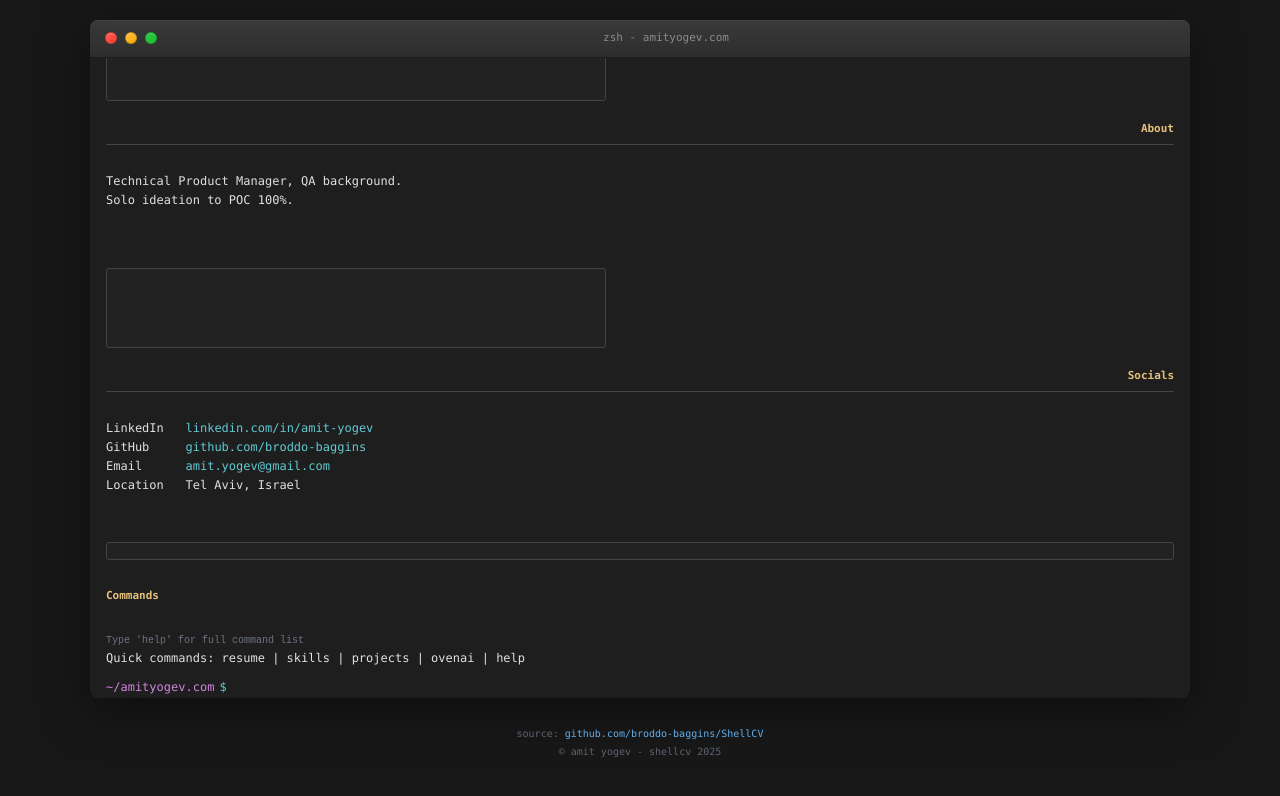
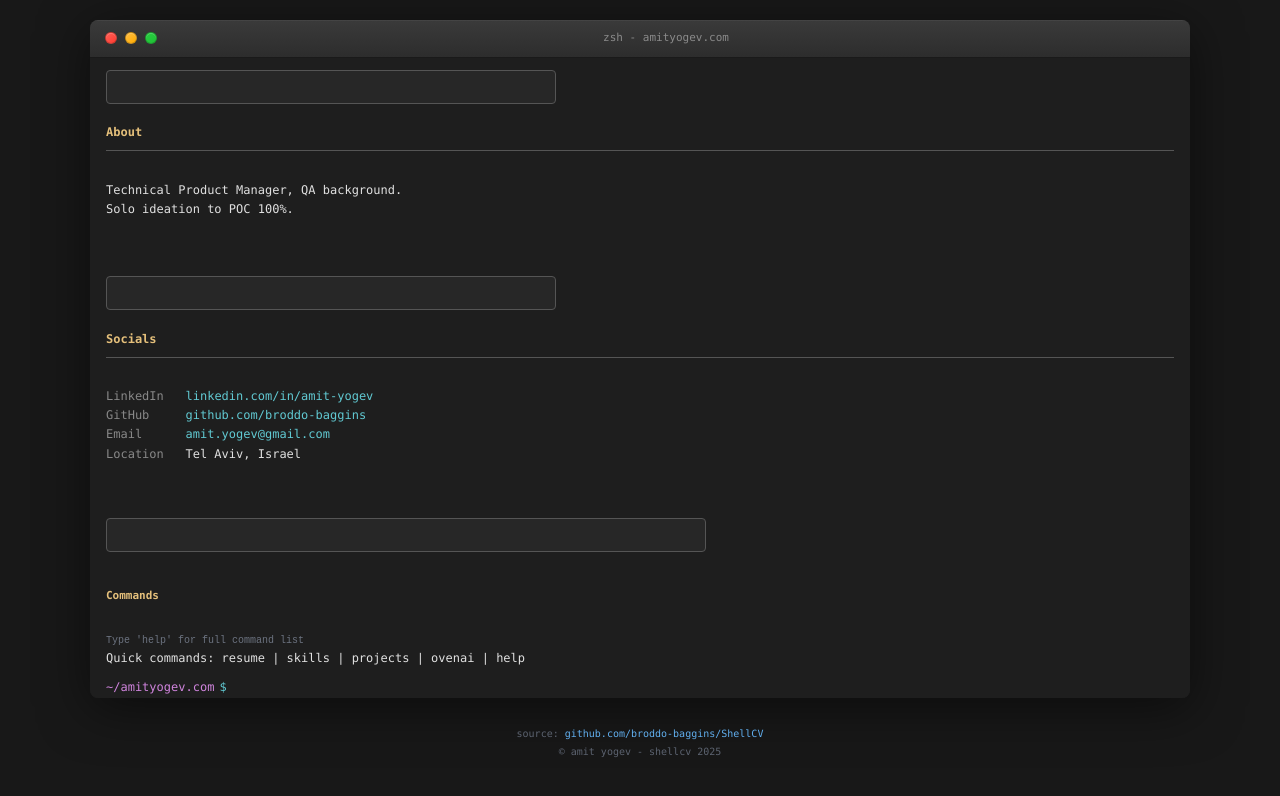
Before and after one commit to broddo-baggins/ShellCV, a website: page index.html in a window 1280 px wide. Drawn offline with Linux system fonts and the light colour scheme.

Commit message:
fix: simplify layout, remove inline style conflicts, improve spacing

```diff
--- a/styles.css
+++ b/styles.css
@@ -189,8 +189,8 @@ a:hover {
 /* Container for side-by-side boxes */
 .info-boxes-container {
     display: flex;
-    gap: 12px;
-    margin: 8px 0;
+    gap: 16px;
+    margin: 16px 0;
     flex-wrap: wrap;
     justify-content: flex-start;
     max-width: 100%;
@@ -198,26 +198,24 @@ a:hover {
 
 /* Individual box styling */
 .info-box {
-    flex: 1 1 300px;
-    min-width: 280px;
-    max-width: 500px;
-    border: 1px solid #444444;
-    border-radius: 3px;
-    padding: 12px 14px;
+    flex: 1;
+    min-width: 300px;
+    max-width: 450px;
+    border: 1px solid #555;
+    border-radius: 4px;
+    padding: 16px;
     font-size: 11px;
     line-height: 1.6;
-    background: rgba(40, 40, 40, 0.4);
-    min-height: 80px;
+    background: rgba(45, 45, 45, 0.6);
 }
 
 .info-box-header {
     color: #e5c07b;
     font-weight: bold;
-    margin-bottom: 8px;
-    border-bottom: 1px solid #444444;
-    padding-bottom: 6px;
-    font-size: 11px;
-    text-align: right;
+    margin-bottom: 10px;
+    border-bottom: 1px solid #555;
+    padding-bottom: 8px;
+    font-size: 12px;
 }
 
 .info-box-content {
@@ -226,12 +224,12 @@ a:hover {
 
 /* Legend container */
 .legend-container {
-    margin: 8px 0;
-    border: 1px solid #444444;
-    border-radius: 3px;
-    padding: 8px 10px;
-    max-width: 100%;
-    background: rgba(40, 40, 40, 0.4);
+    margin: 16px 0;
+    border: 1px solid #555;
+    border-radius: 4px;
+    padding: 16px;
+    max-width: 600px;
+    background: rgba(45, 45, 45, 0.6);
 }
 
 /* Legend section */
--- a/terminal.js
+++ b/terminal.js
@@ -120,25 +120,23 @@ class ShellCV {
   ╚═╝  ╚═╝╚═╝     ╚═╝╚═╝   ╚═╝          ╚═╝    ╚═════╝  ╚═════╝ ╚══════╝  ╚═══╝
   <span style="color: #e5c07b;">━━━━━━━━━━━━━━━━━━━━━━━━━━━━━━━━━━━━━━━━━━━━━━━━━━━━━━━━━━━━━━━━━━━━━━━━━━━━━━━━━</span></pre>
 
-<div style="text-align: center; color: #e0e0e0; font-size: 11px; margin: 4px 0; max-width: 100%; word-wrap: break-word;">Product Manager @ Stealth | QA Leader | Blockchain Enthusiast | Builder | Gamer</div>
+<div style="text-align: center; color: #e0e0e0; font-size: 11px; margin: 8px 0;">Product Manager @ Stealth | QA Leader | Blockchain Enthusiast | Builder | Gamer</div>
 
-<div style="margin: 16px 0;">
 <div class="info-boxes-container">
   <div class="info-box">
-    <div class="info-box-header" style="text-align: right;">About</div>
+    <div class="info-box-header">About</div>
     <div class="info-box-content">Technical Product Manager, QA background.<br>Solo ideation to POC 100%.</div>
   </div>
 
   <div class="info-box">
-    <div class="info-box-header" style="text-align: right;">Socials</div>
+    <div class="info-box-header">Socials</div>
     <div class="info-box-content">
-LinkedIn   <a href="https://linkedin.com/in/amit-yogev" style="color: #61c9d2;">linkedin.com/in/amit-yogev</a><br>
-GitHub     <a href="https://github.com/broddo-baggins" style="color: #61c9d2;">github.com/broddo-baggins</a><br>
-Email      <a href="mailto:amit.yogev@gmail.com" style="color: #61c9d2;">amit.yogev@gmail.com</a><br>
-Location   Tel Aviv, Israel
+<span style="color: #888;">LinkedIn</span>   <a href="https://linkedin.com/in/amit-yogev" style="color: #61c9d2; text-decoration: none;">linkedin.com/in/amit-yogev</a><br>
+<span style="color: #888;">GitHub</span>     <a href="https://github.com/broddo-baggins" style="color: #61c9d2; text-decoration: none;">github.com/broddo-baggins</a><br>
+<span style="color: #888;">Email</span>      <a href="mailto:amit.yogev@gmail.com" style="color: #61c9d2; text-decoration: none;">amit.yogev@gmail.com</a><br>
+<span style="color: #888;">Location</span>   Tel Aviv, Israel
     </div>
   </div>
-</div>
 </div>
 
 <div class="legend-container">
```
